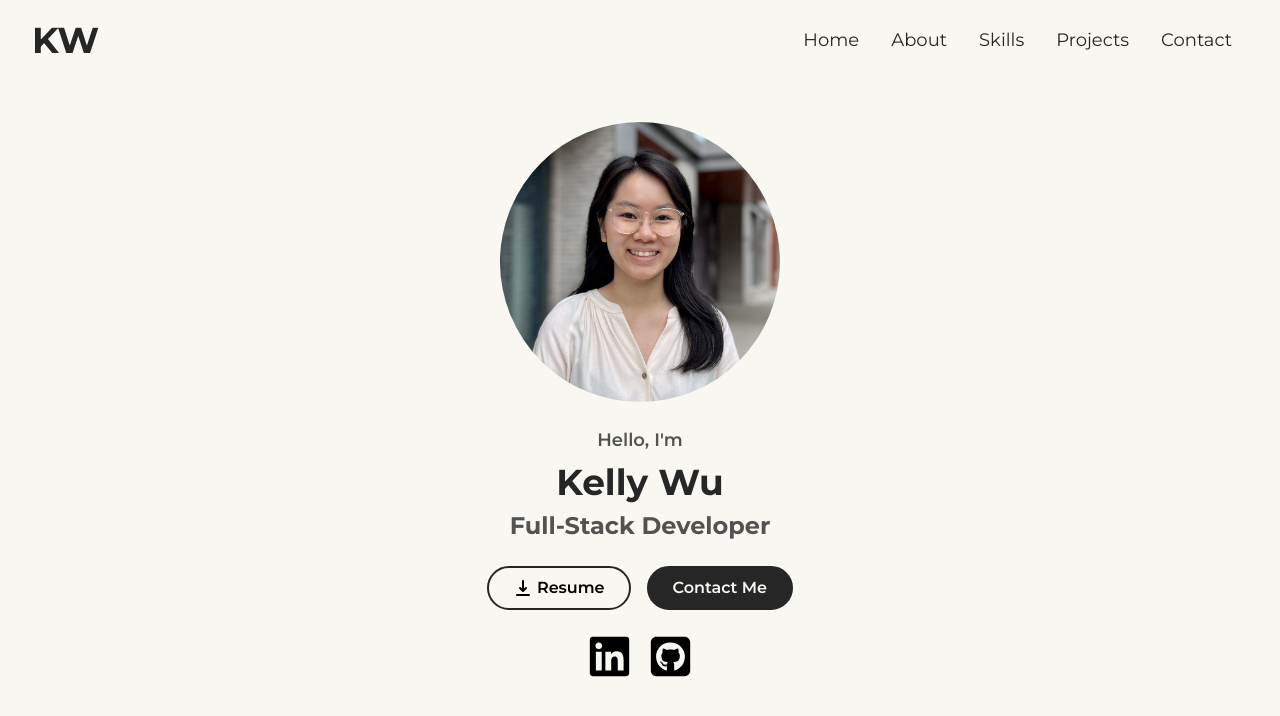
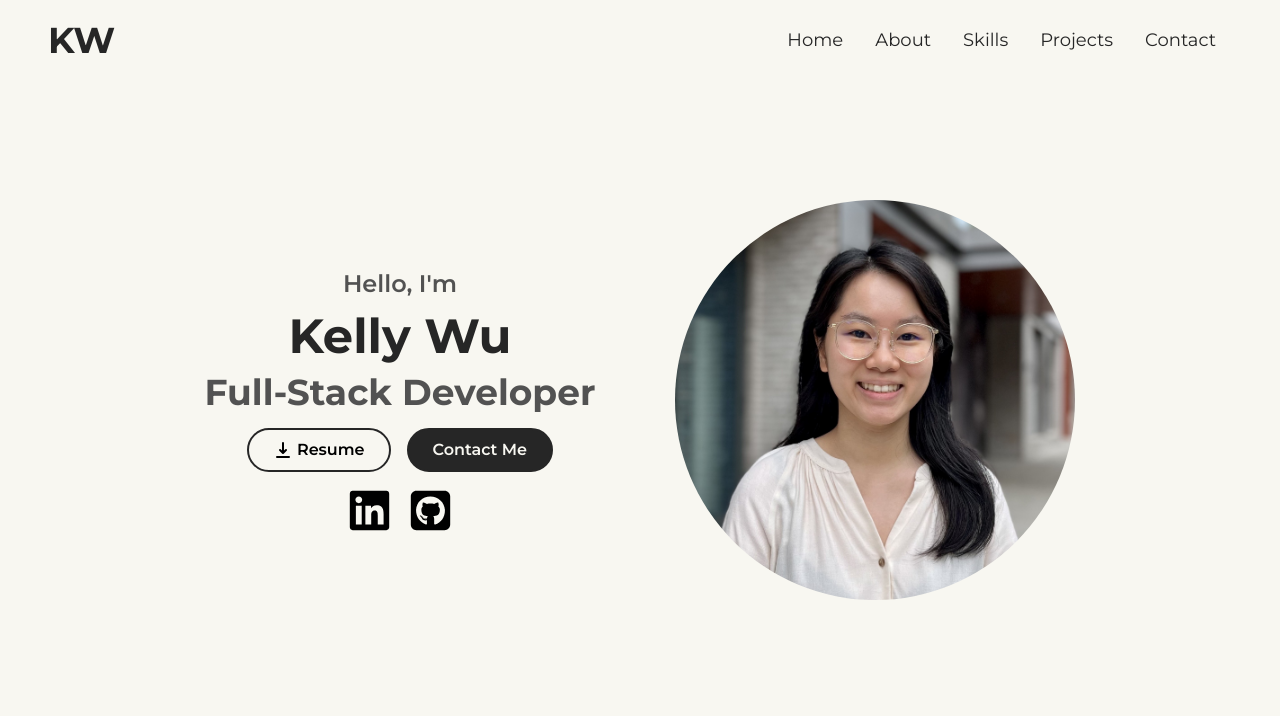
Before and after one commit to wukellyy/portfolio_website, a React (Vite) app: page / in a window 1280 px wide. Shown: the top 716 px of the page. Built offline with nearby package versions, Linux system fonts and the light colour scheme.

Commit message:
home page responsive larger screens

```diff
--- a/src/components/Home.jsx
+++ b/src/components/Home.jsx
@@ -6,20 +6,21 @@ import { FaSquareGithub } from "react-icons/fa6";
 const Home = () => {
   return (
     <div className="w-full h-screen bg-cream">
-      <div className="h-full px-8 flex flex-col justify-center items-center gap-6">
+      <div className="h-full px-8 flex flex-col md:flex-row-reverse justify-center items-center gap-6 md:gap-15 lg:gap-20">
         <div>
           <img
             src="src/assets/profile_pic.jpeg"
             alt="Profile Picture"
-            className="w-70 h-70 rounded-full object-cover"
+            className="w-70 h-70 md:w-80 md:h-80 lg:w-100 lg:h-100 rounded-full object-cover"
           />
         </div>
-        <div className="flex flex-col items-center gap-2">
-          <div className="text-neutral-600 font-semibold text-lg">
+        <div className="flex flex-col items-center gap-4">
+          <div className="flex flex-col items-center gap-3">
+            <div className="text-neutral-600 font-semibold text-lg lg:text-2xl">
               Hello, I'm
             </div>
-          <div className="text-neutral-800 font-bold text-4xl">Kelly Wu</div>
-          <div className="text-neutral-600 font-bold text-2xl">
+            <div className="text-neutral-800 font-bold text-4xl lg:text-5xl">Kelly Wu</div>
+            <div className="text-neutral-600 font-bold text-2xl lg:text-4xl">
               Full-Stack Developer
             </div>
           </div>
@@ -50,6 +51,7 @@ const Home = () => {
           </div>
         </div>
       </div>
+    </div>
   );
 };
 
--- a/src/components/Navbar.jsx
+++ b/src/components/Navbar.jsx
@@ -10,7 +10,7 @@ const Navbar = () => {
   };
 
   return (
-    <div className="fixed w-full h-[80px] flex justify-between items-center px-8 bg-cream text-neutral-800 z-30">
+    <div className="fixed w-full h-[80px] flex justify-between items-center px-12 bg-cream text-neutral-800 z-30">
       <div className="text-4xl font-bold">
         <a href="/">KW</a>
       </div>
```
Lines whose indentation alone changed are shown as unchanged.
